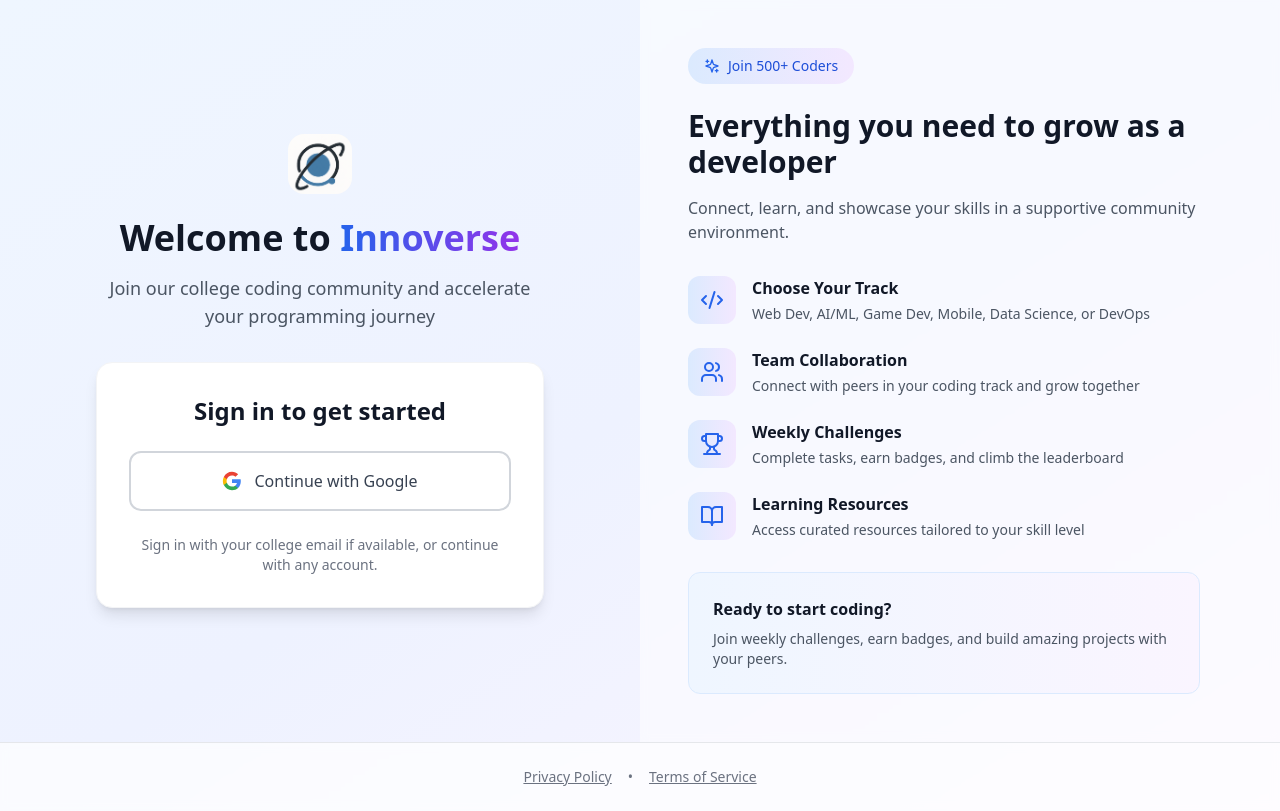
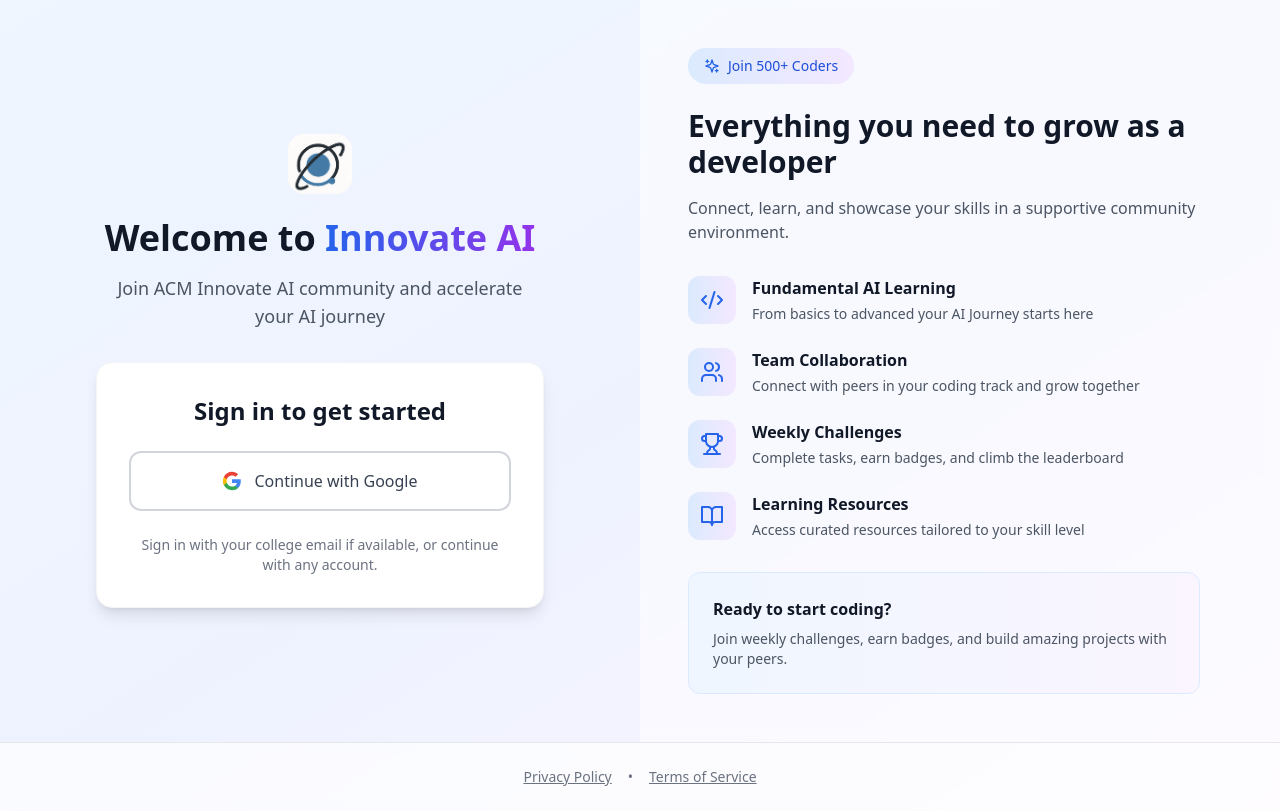
Before and after one commit to YASH-MISHRA-USICT/ICPC-Frontend, a React (Vite) app: page /login in a window 1280 px wide. Built offline with nearby package versions, Linux system fonts and the light colour scheme.

Commit message:
migrated to innovate ai

```diff
--- a/src/App.tsx
+++ b/src/App.tsx
@@ -52,7 +52,6 @@
           {/* Protected routes */}
           {user ? (
             <>
-              <Route path="/devcamp" element={<Devcamp />} />
               <Route path="/dashboard" element={<Dashboard />} />
               <Route path="/videos" element={<VideosPage />} />
               <Route path="/tasks" element={<TasksPage />} />
@@ -64,7 +63,7 @@
               {profile?.role === 'admin' && (
                 <Route path="/admin" element={<AdminPanel />} />
               )}
-              <Route path="*" element={<Navigate to="/devcamp" replace />} />
+              <Route path="*" element={<Navigate to="/dashboard" replace />} />
             </>
           ) : (
             <Route path="*" element={<Navigate to="/login" replace />} />
--- a/src/components/Auth/LoginPage.tsx
+++ b/src/components/Auth/LoginPage.tsx
@@ -54,8 +54,8 @@
   const features = [
     {
       icon: Code2,
-      title: 'Choose Your Track',
-      description: 'Web Dev, AI/ML, Game Dev, Mobile, Data Science, or DevOps'
+      title: 'Fundamental AI Learning',
+      description: 'From basics to advanced your AI Journey starts here'
     },
     {
       icon: Users,
@@ -85,17 +85,17 @@
                 <div className="flex justify-center mb-6">
                   <img
                     src="/logo.png"   // place logo.png inside public/
-                    alt="Innoverse Logo"
+                    alt="Innovateai Logo"
                     width={64}
                     height={64}
                     className="rounded-2xl"
                   />
                 </div>
                 <h1 className="text-4xl font-bold text-gray-900 mb-4">
-                  Welcome to <span className="bg-gradient-to-r from-blue-600 to-purple-600 bg-clip-text text-transparent">Innoverse</span>
+                  Welcome to <span className="bg-gradient-to-r from-blue-600 to-purple-600 bg-clip-text text-transparent">Innovate AI</span>
                 </h1>
                 <p className="text-lg text-gray-600 mb-8">
-                  Join our college coding community and accelerate your programming journey
+                  Join ACM Innovate AI community and accelerate your AI journey
                 </p>
               </div>
 
--- a/src/components/Layout/Navbar.tsx
+++ b/src/components/Layout/Navbar.tsx
@@ -94,8 +94,8 @@
           {/* Logo */}
           <div className="flex items-center flex-shrink-0">
             <Link to="/devcamp" className="flex items-center space-x-2">
-              <img src="/logo.png" alt="Innoverse Logo" className="w-8 h-8 sm:w-10 sm:h-10 rounded-xl" />
-              <span className="text-lg sm:text-xl font-bold text-gray-900 dark:text-gray-100 hidden xs:block">Innoverse</span>
+              <img src="/logo.png" alt="Innovateai Logo" className="w-8 h-8 sm:w-10 sm:h-10 rounded-xl" />
+              <span className="text-lg sm:text-xl font-bold text-gray-900 dark:text-gray-100 hidden xs:block">Innovate AI</span>
             </Link>
           </div>
 
```
